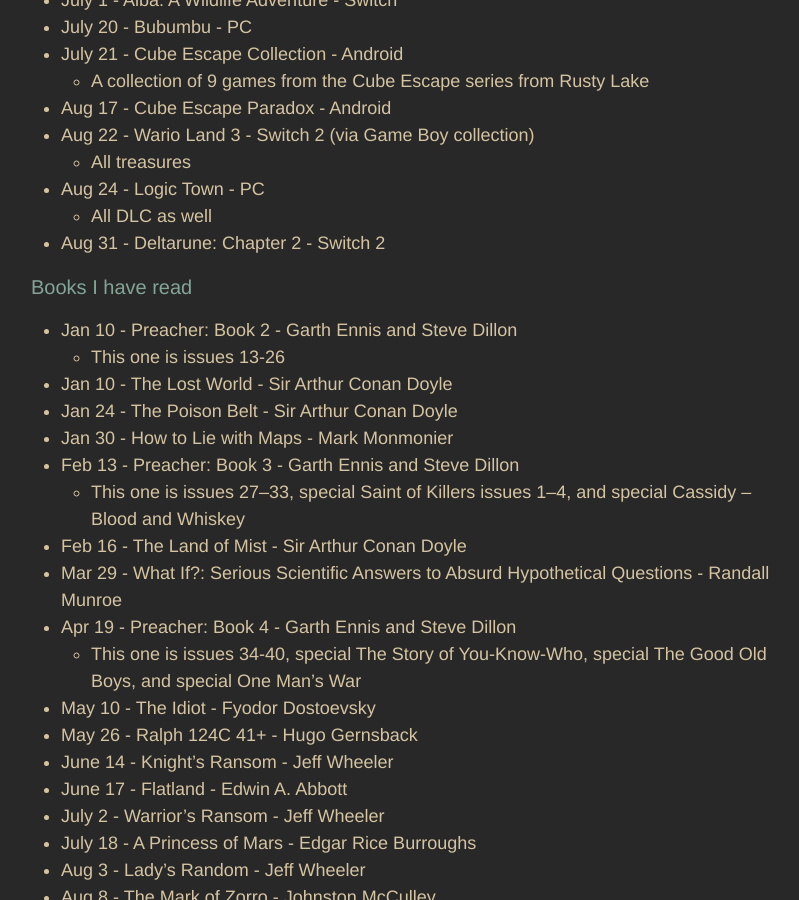
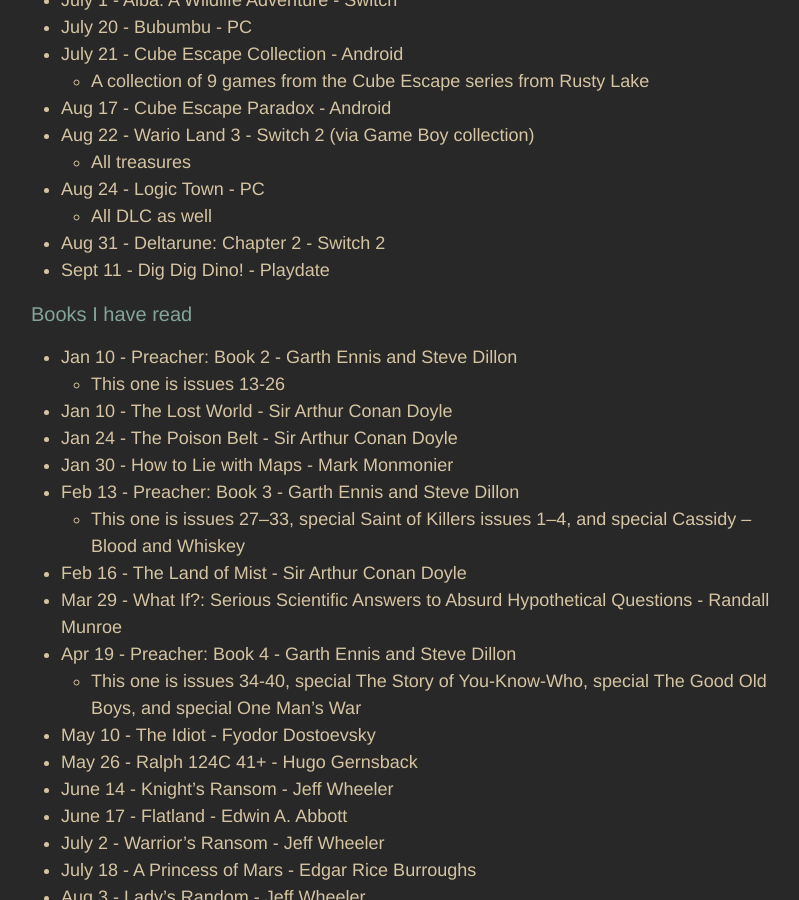
Before and after one commit to adkinsrs/sadkins_site, a Jekyll site: the page built from misc.md, in a window 1280 px wide and 900 px high, scrolled down 977 px. Shown: the whole window, without its empty margins (239-1038 px from the left). Built offline with Jekyll 4.4.1, drawn with Linux system fonts in a browser that asks for light colours.

Commit message:
beat a game

```diff
--- a/misc.md
+++ b/misc.md
@@ -43,6 +43,7 @@
 * Aug 24 - Logic Town - PC
   * All DLC as well
 * Aug 31 - Deltarune: Chapter 2 - Switch 2
+* Sept 11 - Dig Dig Dino! - Playdate
 
 ### Books I have read
 
```
